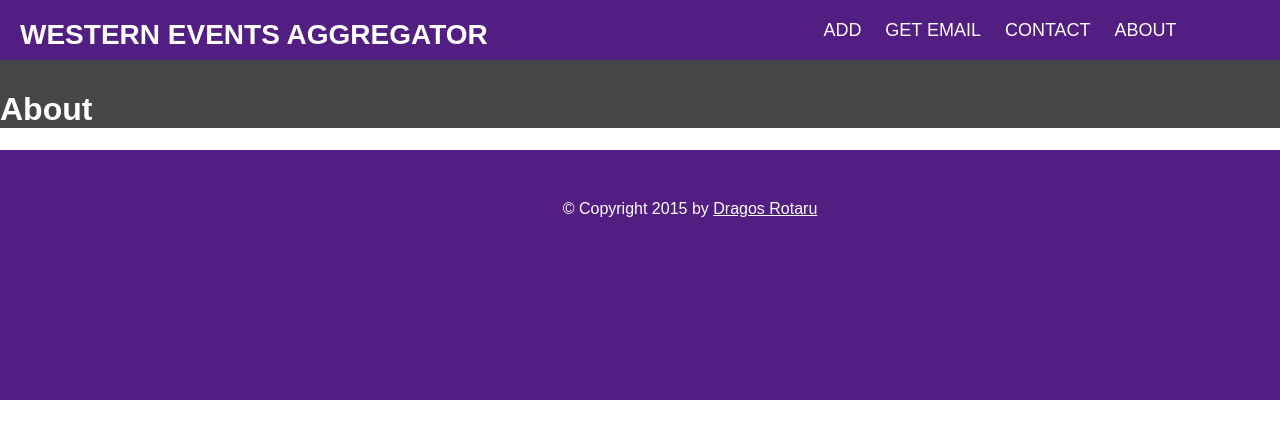
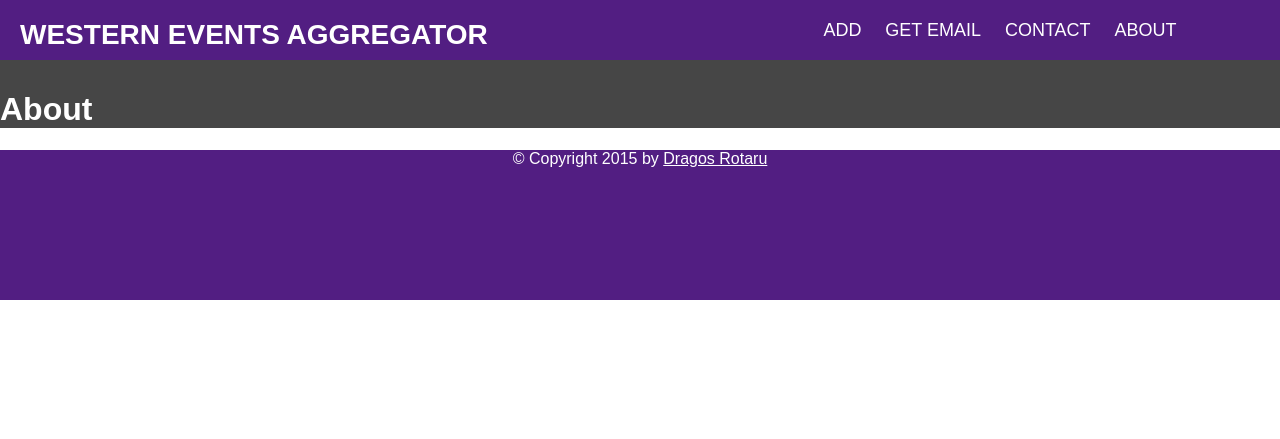
Before and after one commit to DragosRotaru/WesternEventsAgregator, a Flask app: page /about in a window 1280 px wide; the page is wider, and only the part inside the window is pictured. Shown: the top 439 px of that part. Run offline with Flask 2, Linux system fonts and the light colour scheme.

Commit message:
implementing inherited templating

```diff
--- a/static/styles.css
+++ b/static/styles.css
@@ -135,7 +135,6 @@ nav ul ul li {
 }
 .footer{
  background: #521e82;
- padding: 50px;
  text-align: center;
  color: white;
  min-height: 150px;
```
